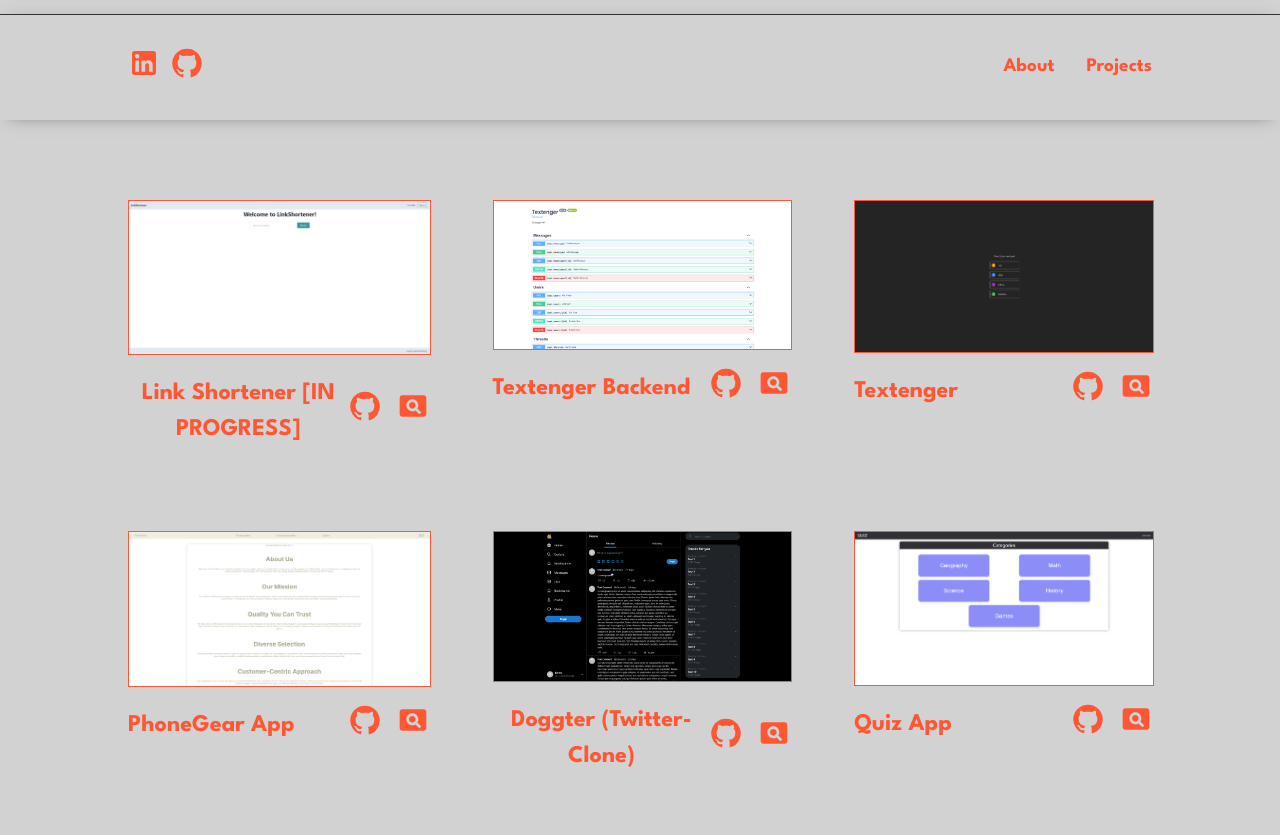
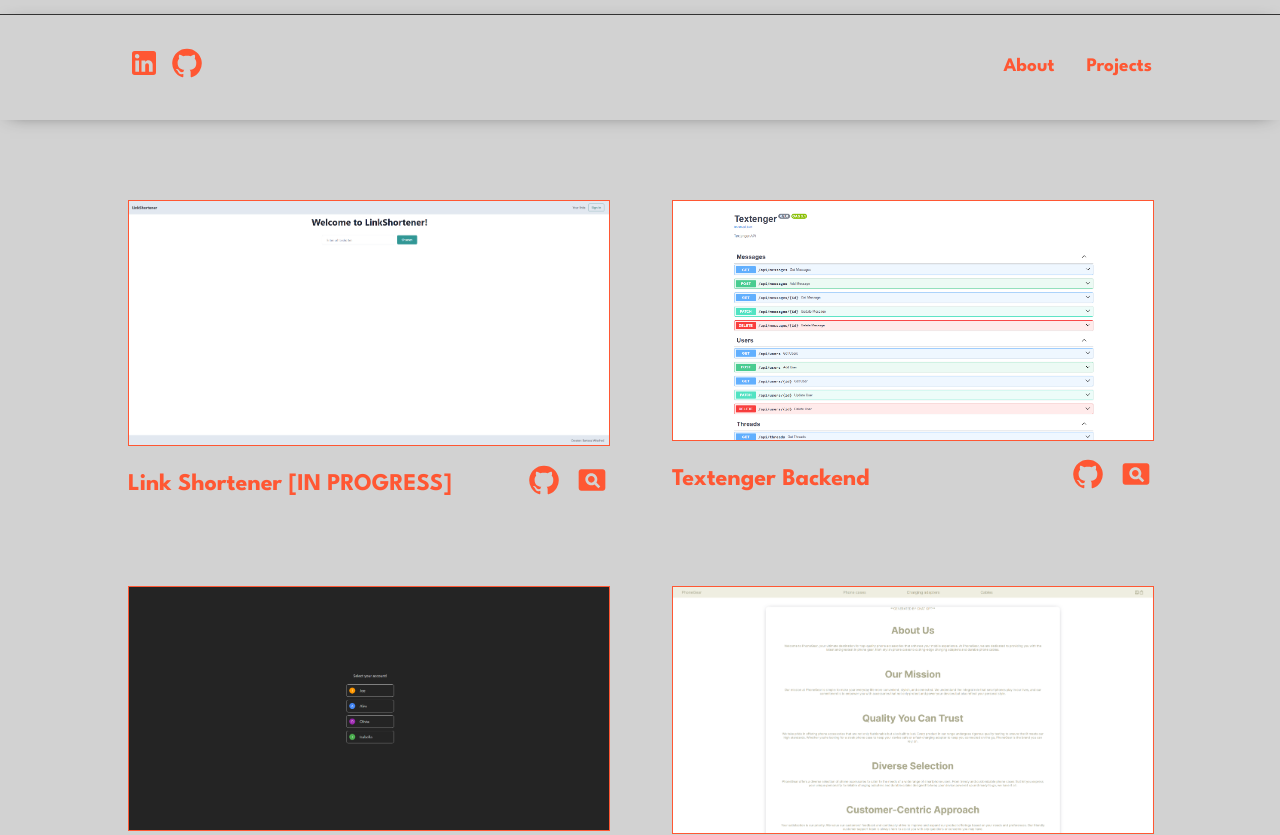
Before and after one commit to bwiechec/Portfolio, a React (Vite) app: page / in a window 1280 px wide. Shown: the part 1500-2335 px from the top of the page. Built offline with nearby package versions, Linux system fonts and the light colour scheme.

Commit message:
change project layout

```diff
--- a/src/pages/Projects/projects.css
+++ b/src/pages/Projects/projects.css
@@ -9,27 +9,21 @@
 .projects-list {
   display: grid;
   padding: 5rem;
-  grid-template-columns: 1fr 1fr 1fr;
+  grid-template-columns: 1fr 1fr;
   gap: 4rem;
   justify-items: center;
   max-width: 1024px;
   margin-inline: auto;
 }
 
-@media (max-width: 640px) {
+@media (max-width: 820px) {
   .projects-list {
     grid-template-columns: 1fr;
   }
 }
 
-@media (min-width: 640px) and (max-width: 1024px) {
+@media (min-width: 820px) {
   .projects-list {
     grid-template-columns: 1fr 1fr;
   }
 }
-
-@media (min-width: 1024px) {
-  .projects-list {
-    grid-template-columns: 1fr 1fr 1fr;
-  }
-}
```
